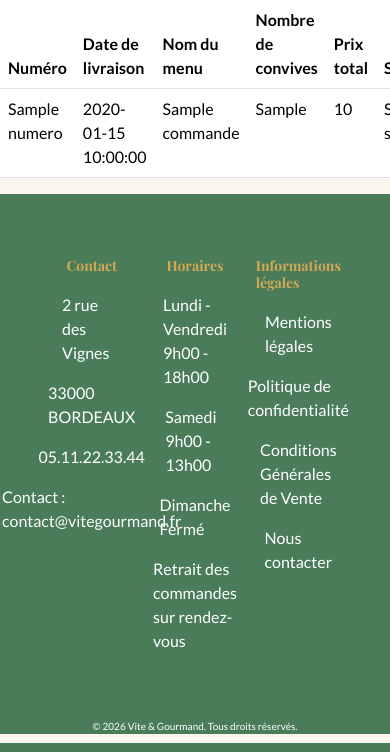
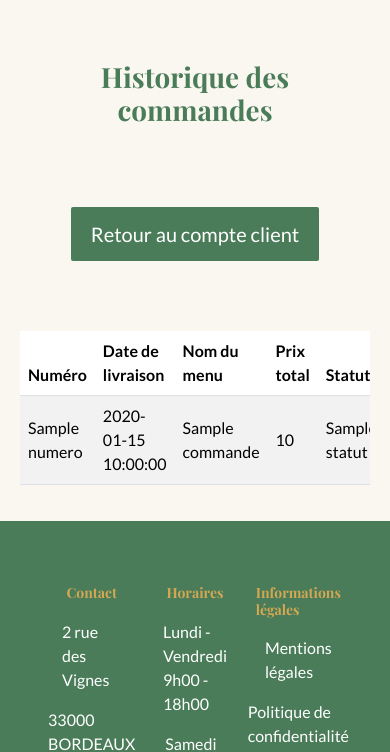
Before and after one commit to Tacha13/vite-et-gourmand, a PHP site: template templates/client/histo_commandes.php in a window 390 px wide; the page is wider, and only the part inside the window is pictured. Shown: the part 101-853 px from the top of that part. Run offline with PHP 8.4, Linux system fonts and the light colour scheme; the template is opened without the code that fills it: most values are stand-ins (such as "Sample title", 1, 10 or a date in 2020); some web fonts are replaced.

Commit message:
create front CSS histo_commandes and check front mobile

```diff
--- a/public/css/style.css
+++ b/public/css/style.css
@@ -508,6 +508,7 @@ i.fa-solid {
 .compte-title {
     display: flex;
     justify-content: center;
+    text-align: center;
     margin: 40px;
     padding: 20px
 }
@@ -525,6 +526,7 @@ i.fa-solid {
 .personal-title {
     display: flex;
     justify-content: center;
+    text-align: center;
     margin: 20px;
     padding: 20px;
     font-size: 28px;
@@ -538,11 +540,11 @@ i.fa-solid {
 
 .btn-access {
     text-decoration: none;
-    font-size: 24px;
+    font-size: 20px;
     color: white;
     background: var(--primary);
-    padding: 12px 50px;
-    margin: 40px;
+    padding: 12px 20px;
+    margin: 20px;
     border: none;
     border-radius: 2px;
 }
@@ -564,6 +566,21 @@ i.fa-solid {
 
 
 /*FIN COMPTE CLIENT*/
+/*DEBUT HISTO COMMANDES*/
+.histo-title {
+    display: flex;
+    justify-content: center;
+    text-align: center;
+    margin: 40px;
+    padding: 20px
+}
+
+.histo-tableau {
+    margin: 20PX;
+}
+
+
+/*FIN HISTO COMMANDES*/
 
 
 
--- a/templates/client/histo_commandes.php
+++ b/templates/client/histo_commandes.php
@@ -13,15 +13,20 @@ require __DIR__ . '/../partials/head.php';
 <?php
 require __DIR__ . '/../partials/header.php';
 ?>
+<main>
+    <div>
+        <h1 class="histo-title">Historique des commandes</h1>
+    </div>
 
-<div>
-    <table class="table">
+<div class="table-responsive histo-tableau">
+    <table class="table align-middle table-striped table-grey table-hover">
         <thead>
             <tr>
             <th scope="col">Numéro</th>
             <th scope="col">Date de livraison</th>
             <th scope="col">Nom du menu</th>
-            <th scope="col">Nombre de convives</th>
+<!-- d-none d-md-table-cell class Bootstrap permete de masquer la cellule (titreinclus avec th) si l'écran est plus petit que lg≥992px-->
+            <th class="d-none d-md-table-cell" scope="col">Nombre de convives</th>
             <th scope="col">Prix total</th>
             <th scope="col">Statut</th>
             </tr>
@@ -32,18 +37,21 @@ require __DIR__ . '/../partials/header.php';
             <td><?=  htmlspecialchars($allCommande['numero']) ?></td>
             <td><?=  htmlspecialchars($allCommande['datePrestation']) ?></td>
             <td><?=  htmlspecialchars($allCommande['nomMenu']) ?></td>
-            <td><?=  htmlspecialchars($allCommande['nbPersonneCommande']) ?></td>
+            <td class="d-none d-md-table-cell"><?=  htmlspecialchars($allCommande['nbPersonneCommande']) ?></td>
             <td><?=  htmlspecialchars($allCommande['prixTotal']) ?></td>
             <td><?=  htmlspecialchars($allCommande['statut']) ?></td>
-
             </tr>
     <?php endforeach ?>
+
+            <div class="bouton-access">
+                <a class="btn-access" href="/?page=compte_client">Retour au compte client</a>
+            </div>
         </tbody>
 
     </table>
 </div>
 
-
+</main>
 
 
 
```
